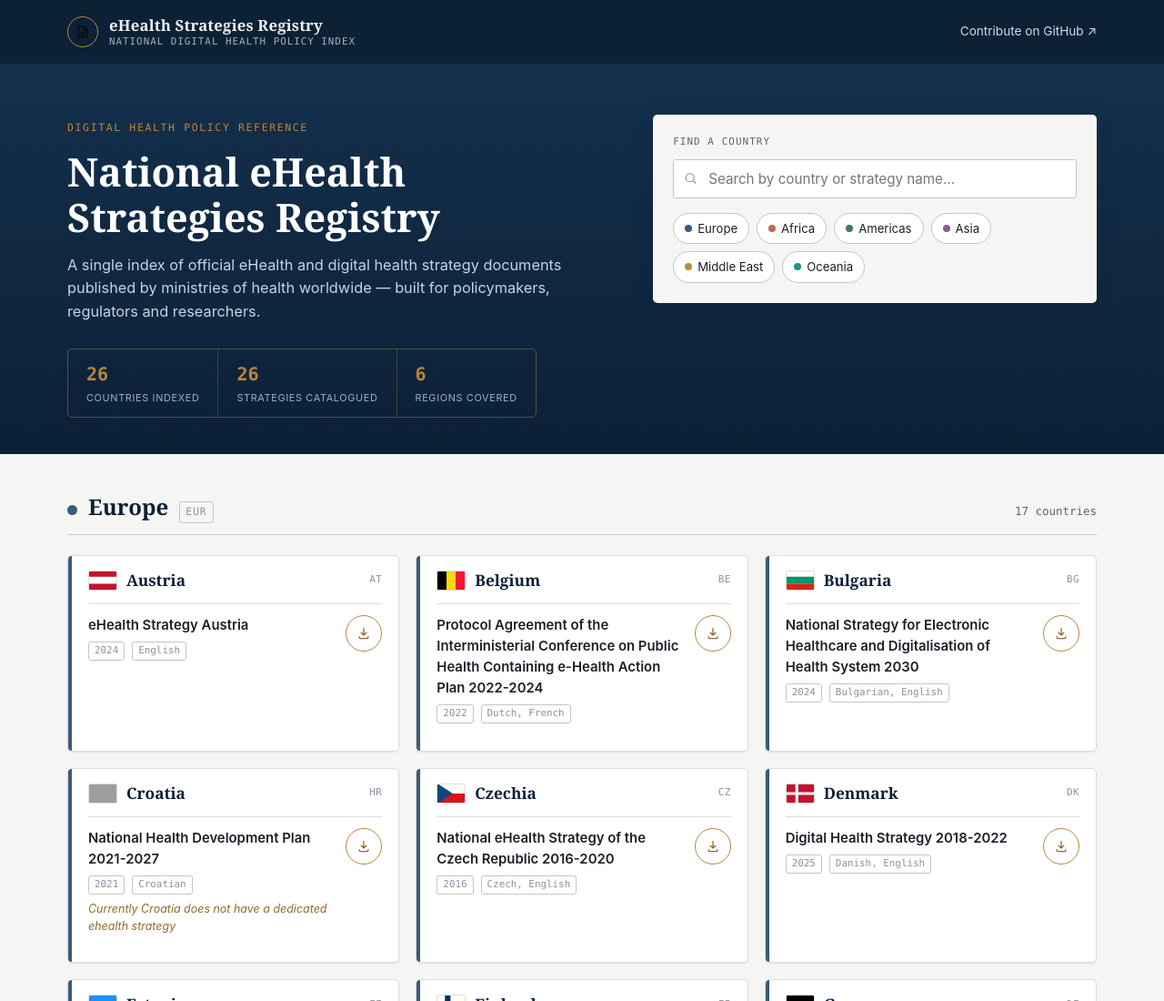
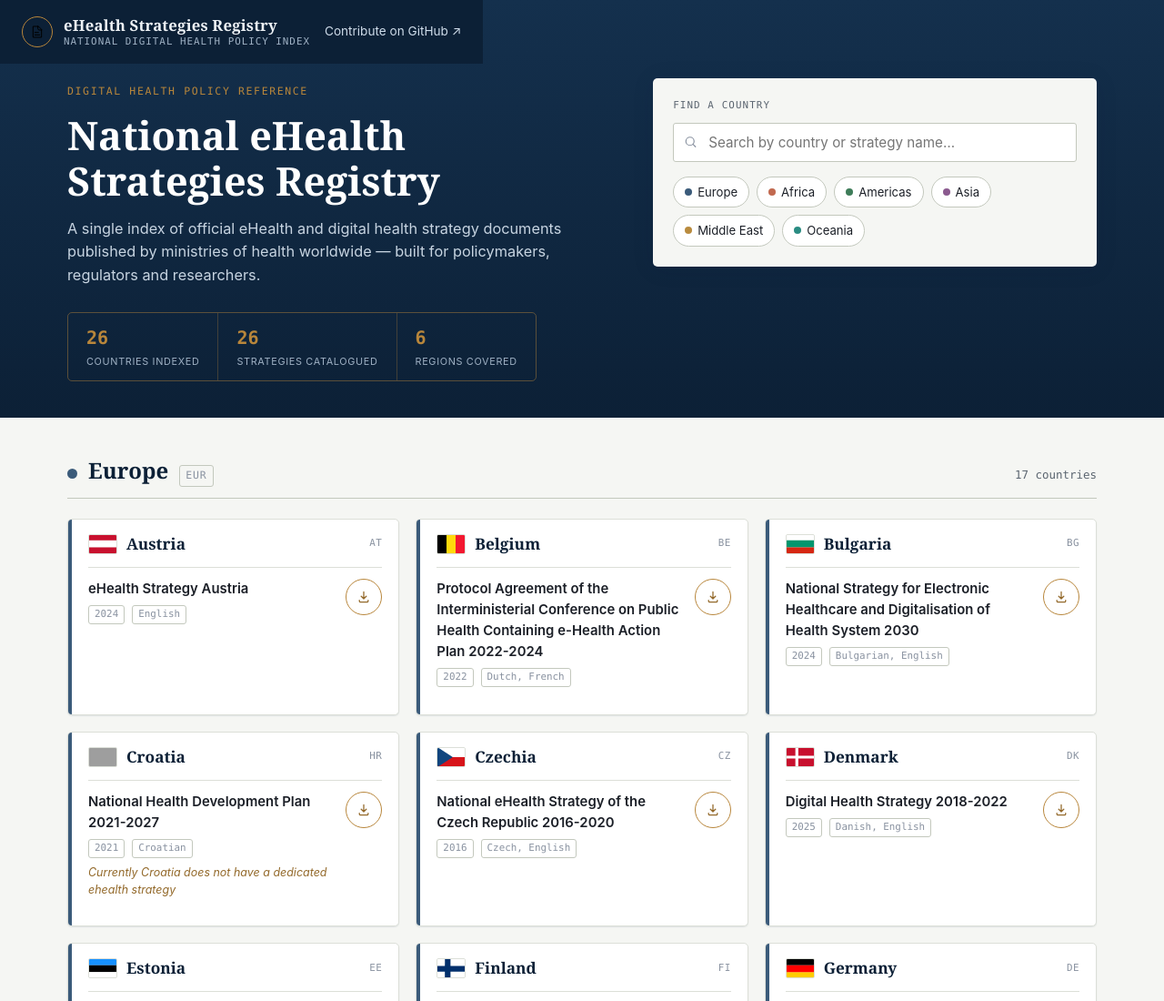
Before and after one commit to abrararies/ehealthstrategies, a website built with Vite: page index.html in a window 1280 px wide. Shown: the top 1100 px of the page at 91% size. Built offline with nearby package versions, Linux system fonts and the light colour scheme; grey boxes are pictures that could not be loaded.

Commit message:
Update style.css

```diff
--- a/src/style.css
+++ b/src/style.css
@@ -145,6 +145,9 @@ button, input {
 .app-header {
   background: var(--color-navy-deep);
   color: var(--color-navy-ink);
+  position: fixed;
+  width: stretch;
+  z-index: 999;
 }
 
 .app-header__inner {
@@ -220,6 +223,7 @@ button, input {
 .hero {
   background: linear-gradient(180deg, var(--color-navy) 0%, var(--color-navy-deep) 100%);
   color: var(--color-navy-ink);
+   padding-top: 30px;
 }
 
 .hero__inner {
```
